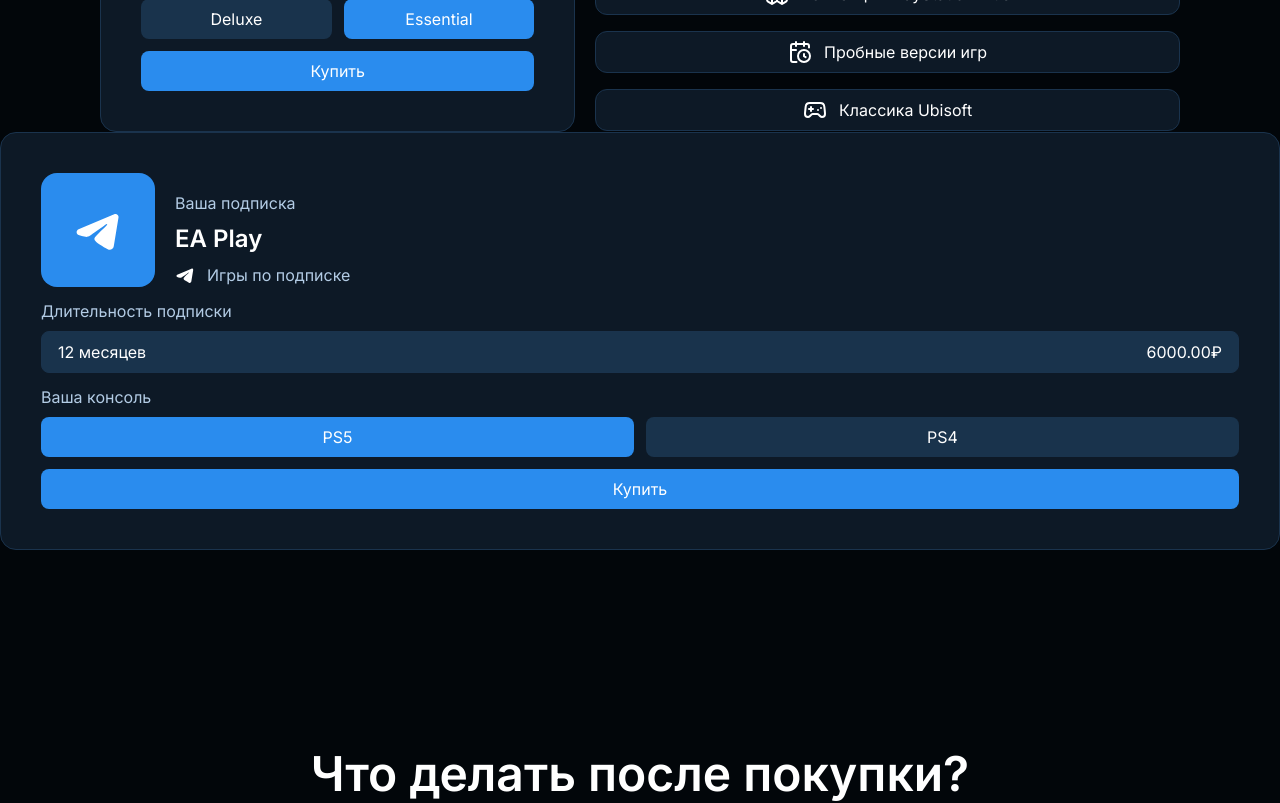
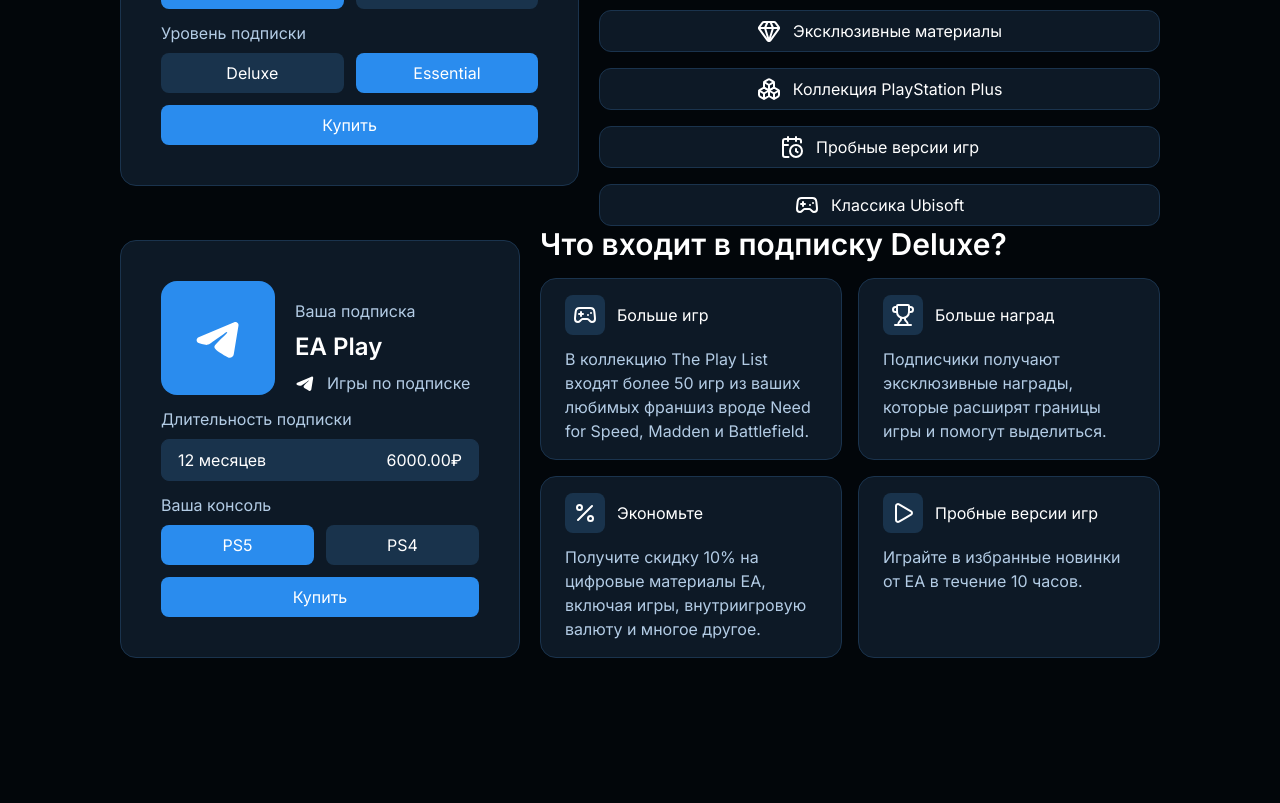
Before and after one commit to Kaden09/PSWin, a Next.js app: page / in a window 1280 px wide. Shown: the part 1260-2063 px from the top of the page. Built offline with nearby package versions, Linux system fonts and the light colour scheme.

Commit message:
feat: created EA play section

```diff
--- a/src/features/eaplay/components/AdvantageItem.tsx
+++ b/src/features/eaplay/components/AdvantageItem.tsx
@@ -1,10 +1,11 @@
 interface AdvantageItemProps {
   icon: React.ReactNode;
   title: string;
+  desc: string;
   className?: string;
 }
 
-function AdvantageItem({ icon, title, className = '' }: AdvantageItemProps) {
+function AdvantageItem({ icon, title, desc, className = '' }: AdvantageItemProps) {
   return (
     <div className="flex flex-col gap-3 bg-secondary-background border border-primary-border rounded-2xl py-4 px-6">
       <div className="flex gap-3 items-center">
@@ -12,8 +13,7 @@
         <h3 className="">{title}</h3>
       </div>
       <p className="text-secondary-font">
-        В коллекцию The Play List входят более 50 игр из ваших любимых франшиз вроде Need for Speed,
-        Madden и Battlefield.
+        {desc}
       </p>
     </div>
   );
--- /dev/null
+++ b/src/features/eaplay/components/AdvantageItemsList.tsx
@@ -0,0 +1,14 @@
+import { advantage_data } from "../constants/advantage-data";
+import AdvantageItem from "./AdvantageItem";
+
+function AdvantageItemsList() {
+    return (
+      <div className="grid grid-cols-2 grid-rows-2 gap-4 h-full">
+        {advantage_data.map((item) => (
+          <AdvantageItem key={item.title} icon={item.icon} title={item.title} desc={item.desc} />
+        ))}
+      </div>
+    );
+}
+
+export default AdvantageItemsList;
--- a/src/features/eaplay/components/EAPlayCard.tsx
+++ b/src/features/eaplay/components/EAPlayCard.tsx
@@ -3,7 +3,7 @@
 
 function EAPlayCard() {
   return (
-    <div className="flex flex-col gap-3 bg-secondary-background rounded-2xl p-10 border border-primary-border">
+    <div className="flex flex-col gap-3 bg-secondary-background rounded-2xl p-10 border border-primary-border min-w-100">
       <div className="flex items-end gap-5">
         <div className="bg-contrast rounded-2xl p-8">
           <Image src="/telegram.svg" alt="playstation" width={50} height={50} />
--- /dev/null
+++ b/src/features/eaplay/components/EAPlaySection.tsx
@@ -0,0 +1,16 @@
+import AdvantageItemsList from "./AdvantageItemsList";
+import EAPlayCard from "./EAPlayCard";
+
+function EAPlaySection() {
+    return (
+      <div className="flex items-end justify-center gap-5 max-w-300">
+        <EAPlayCard />
+        <div className="flex flex-col gap-4">
+          <h2 className="font-semibold text-3xl">Что входит в подписку Deluxe?</h2>
+          <AdvantageItemsList />
+        </div>
+      </div>
+    );
+}
+
+export default EAPlaySection;
--- /dev/null
+++ b/src/features/eaplay/constants/advantage-data.tsx
@@ -0,0 +1,24 @@
+import { Gamepad2, Percent, Play, Trophy } from 'lucide-react';
+
+export const advantage_data: Advantage[] = [
+  {
+    icon: <Gamepad2 />,
+    title: 'Больше игр',
+    desc: 'В коллекцию The Play List входят более 50 игр из ваших любимых франшиз вроде Need for Speed, Madden и Battlefield.',
+  },
+  {
+    icon: <Trophy />,
+    title: 'Больше наград',
+    desc: 'Подписчики получают эксклюзивные награды, которые расширят границы игры и помогут выделиться.',
+  },
+  {
+    icon: <Percent />,
+    title: 'Экономьте',
+    desc: 'Получите скидку 10% на цифровые материалы EA, включая игры, внутриигровую валюту и многое другое.',
+  },
+  {
+    icon: <Play />,
+    title: 'Пробные версии игр',
+    desc: 'Играйте в избранные новинки от EA в течение 10 часов.',
+  },
+];
--- a/src/features/main/components/Main.tsx
+++ b/src/features/main/components/Main.tsx
@@ -4,13 +4,14 @@
 import { QuestionsSection } from '@/features/faq';
 import { InstructionSection } from '@/features/instruction';
 import PlayStationSection from '@/features/playstation/components/PlayStationSection';
+import EAPlaySection from '@/features/eaplay/components/EAPlaySection';
 
 function Main() {
   return (
-    <main className="w-full">
+    <main className="flex flex-col items-center w-full px-30">
       <HeroSection />
       <PlayStationSection />
-      <EAPlayCard />
+      <EAPlaySection />
       <InstructionSection />
       <QuestionsSection />
       <FeedbackSection />
--- a/src/features/playstation/constants/advantage-data.tsx
+++ b/src/features/playstation/constants/advantage-data.tsx
@@ -11,6 +11,7 @@
   Share2,
   Tag,
 } from 'lucide-react';
+import { Advantage } from '../types/advantage.type';
 
 export const advantage_data: Advantage[] = [
   {
```
Also changed, not shown: src/features/eaplay/types/advantage.type.ts (renamed from src/features/feedback/types/feedback.types.ts, +4 -4 lines).
